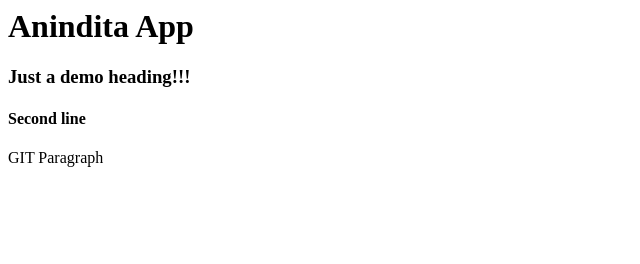
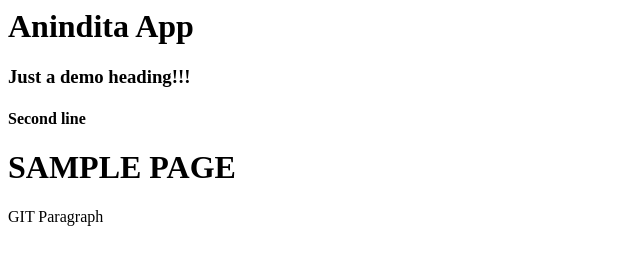
Before and after one commit to AninditaDasAryan/myapp_sample_1, a plain HTML site: page index.html in a window 1280 px wide. Shown: the whole page, without its empty margins (0-640 px from the left). Drawn offline with Linux system fonts and the light colour scheme.

Commit message:
On branch master

```diff
--- a/index.html
+++ b/index.html
@@ -4,6 +4,9 @@
 <h1>Anindita App</h1>
 <h3>Just a demo heading!!!</h3>
 <h4> Second line</h4>
+
+<h1>SAMPLE PAGE</h1>
+
 <p>GIT Paragraph</p>
 
 </body>
```
